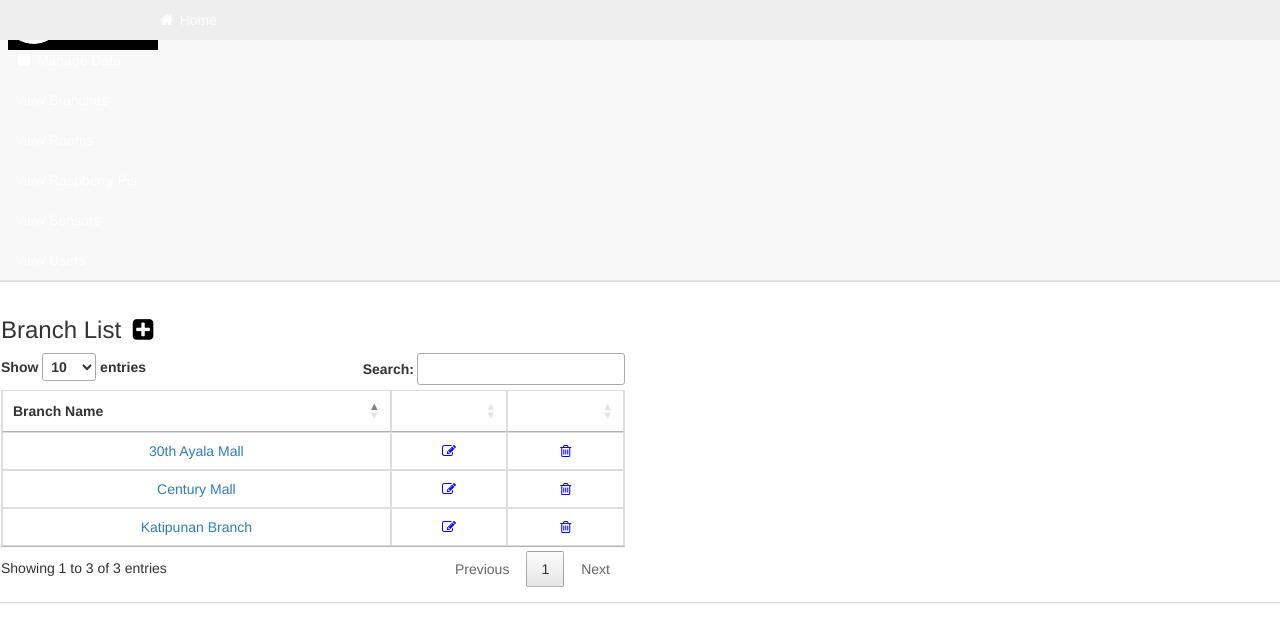
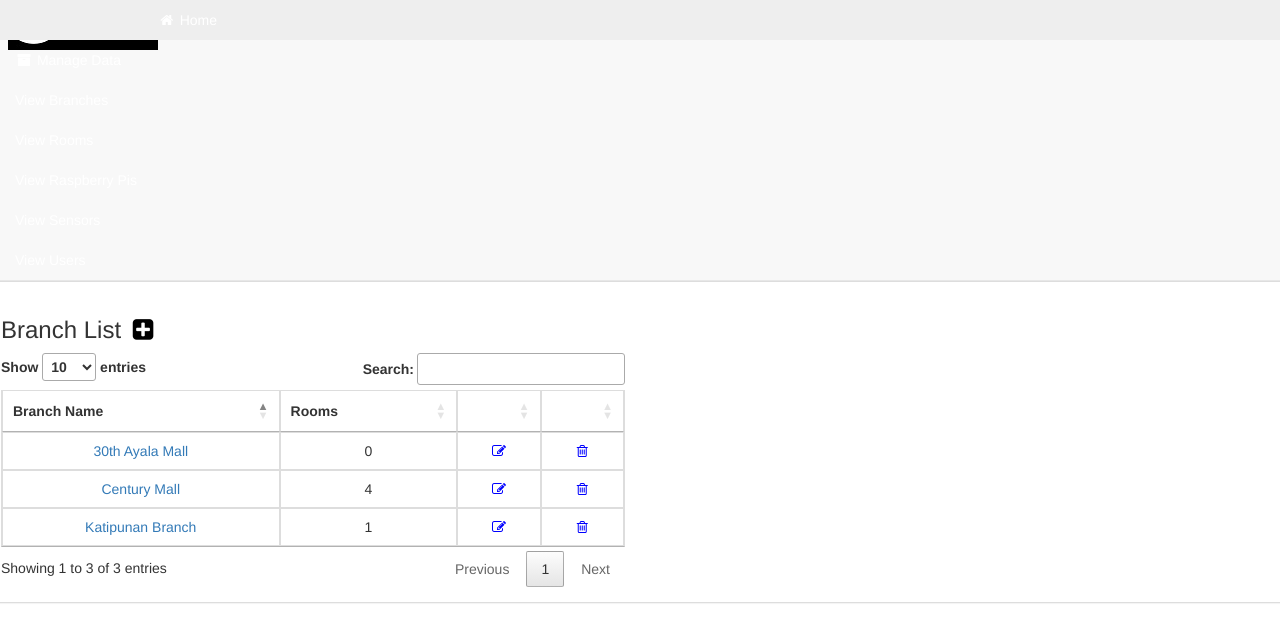
Before and after one commit to johannyucoco/pages, a PHP site: page /listbranch.php in a window 1280 px wide. Shown: the top 642 px of the page. Run offline with PHP 8.4, Linux system fonts and the light colour scheme; a user stored in the database is signed in; data comes from the database, SQL or seed files in the repository; some libraries are stand-ins or nearby versions.

Commit message:
error message, num of rooms

```diff
--- a/listbranch.php
+++ b/listbranch.php
@@ -171,6 +171,7 @@ require_once('mysteryDB_connect.php');
 													<tr>
 
 													<th class="text-center">Branch Name</th>
+													<th class="text-center">Rooms</th>
 													<th class="text-center"></th>
 													<th class="text-center"></th>
 
@@ -192,12 +193,26 @@ require_once('mysteryDB_connect.php');
 											$branchID = $row['branchID'];
 											$branchname = $row['branchname'];
 											//$num = $row['num'];
+											$sql1 = "SELECT count(r.roomID) as num from branches b join rooms r
+												on b.branchID = r.branchID
+										where b.status = 0 and b.branchID= {$branchID}
+                                                  group by b.branchID";
+
+											$result1 = mysqli_query($dbc,$sql1);
+											$row1=mysqli_fetch_array($result1,MYSQLI_ASSOC);
 
 											echo
 												'
 												<tr>
 
-													<td class="text-center"><a data-toggle="modal" data-target="#myModal'.$branchID.'" ><span role="button">'.$branchname.'</span></a></td>
+													<td class="text-center"><a href="roomslist.php?branchID='.$branchID.'&branchname='.$branchname.'">'.$branchname.'</span></a></td>
+													';
+													if($row1){
+																echo'<td class="text-center"> '.$row1['num'].'</td>';
+													}else{
+														echo'<td class="text-center"> 0</td>';
+													}
+													echo'
 													<td class="text-center"><a data-toggle="modal" data-target="#myModal'.$branchID.'" ><span role="button"> <i class="fa fa-edit fa-fw" style="color:blue"></i></span></td>
 													<td class="text-center"><a data-toggle="modal" data-target="#myModald'.$branchID.'" ><span role="button"> <i class="fa fa-trash-o fa-fw" style="color:blue"></span></i></td>
 
```
Also changed, not shown: userpage.php (+8 -14 lines).
